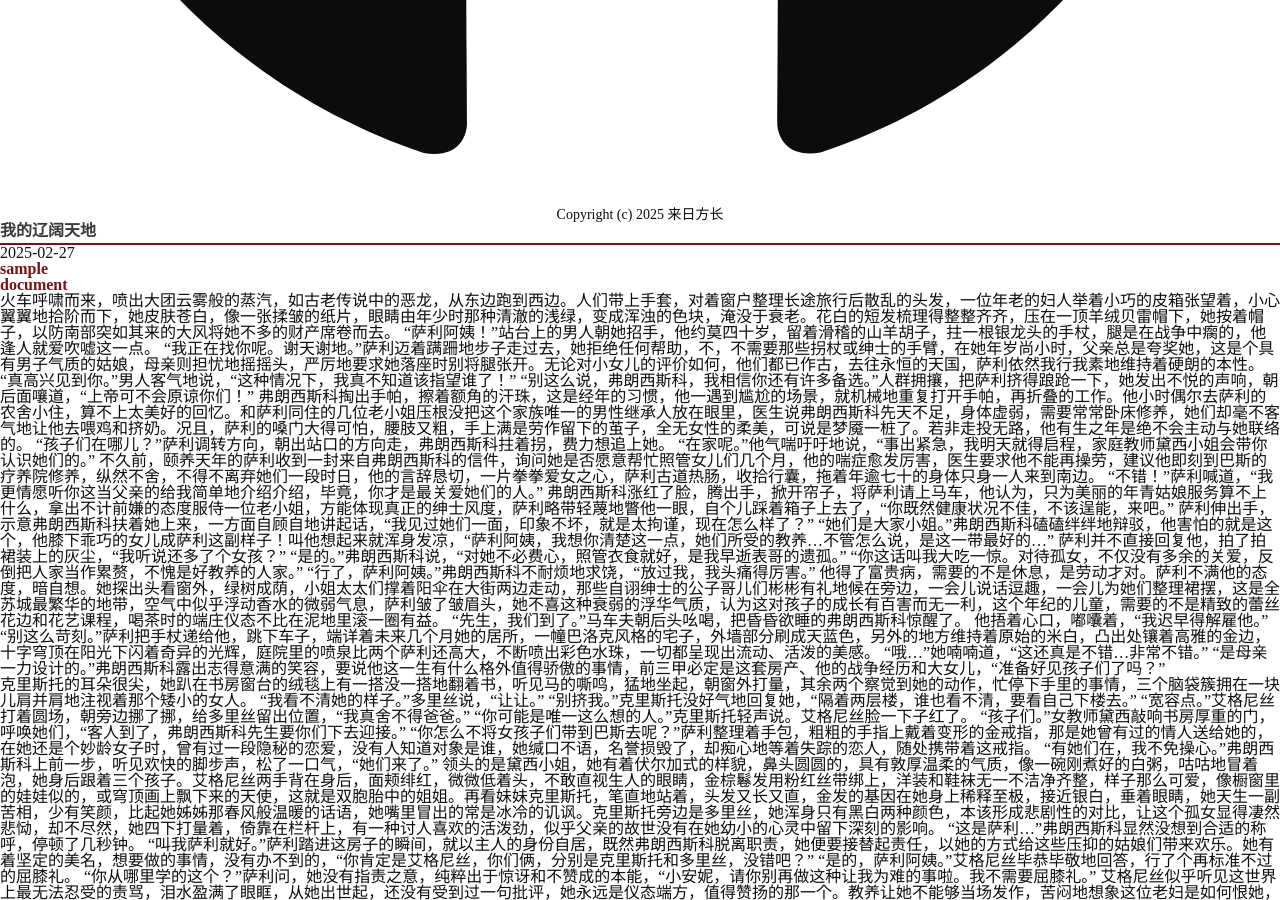
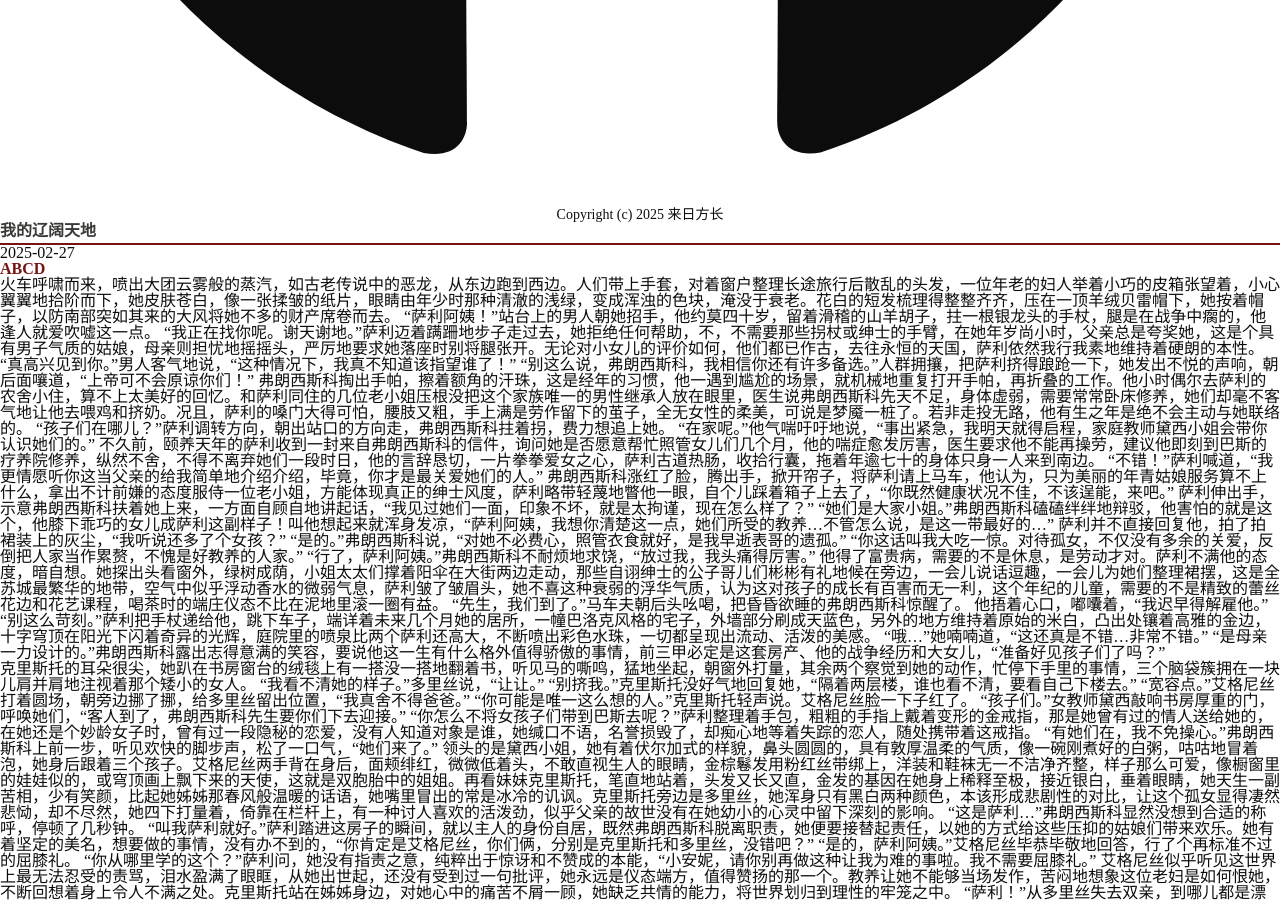
Before and after one commit to Callmecdplz/Alphabet, a Jekyll site: the page built from _posts/2019-07-24-Macbeth.md, in a window 1280 px wide and 900 px high, scrolled down 1475 px. Built offline with Jekyll 4.4.1, drawn with Linux system fonts in a browser that asks for light colours; comment, search, counter and statistics services are not loaded.

Commit message:
Update 2019-07-24-Macbeth.md

```diff
--- a/_posts/2019-07-24-Macbeth.md
+++ b/_posts/2019-07-24-Macbeth.md
@@ -3,7 +3,7 @@ layout: post
 title: 我的辽阔天地
 date: 2025-02-27
 Author: 李微明
-tags: [sample, document]
+tags: [ABCD]
 comments: true
 ---
 火车呼啸而来，喷出大团云雾般的蒸汽，如古老传说中的恶龙，从东边跑到西边。人们带上手套，对着窗户整理长途旅行后散乱的头发，一位年老的妇人举着小巧的皮箱张望着，小心翼翼地拾阶而下，她皮肤苍白，像一张揉皱的纸片，眼睛由年少时那种清澈的浅绿，变成浑浊的色块，淹没于衰老。花白的短发梳理得整整齐齐，压在一顶羊绒贝雷帽下，她按着帽子，以防南部突如其来的大风将她不多的财产席卷而去。
```
